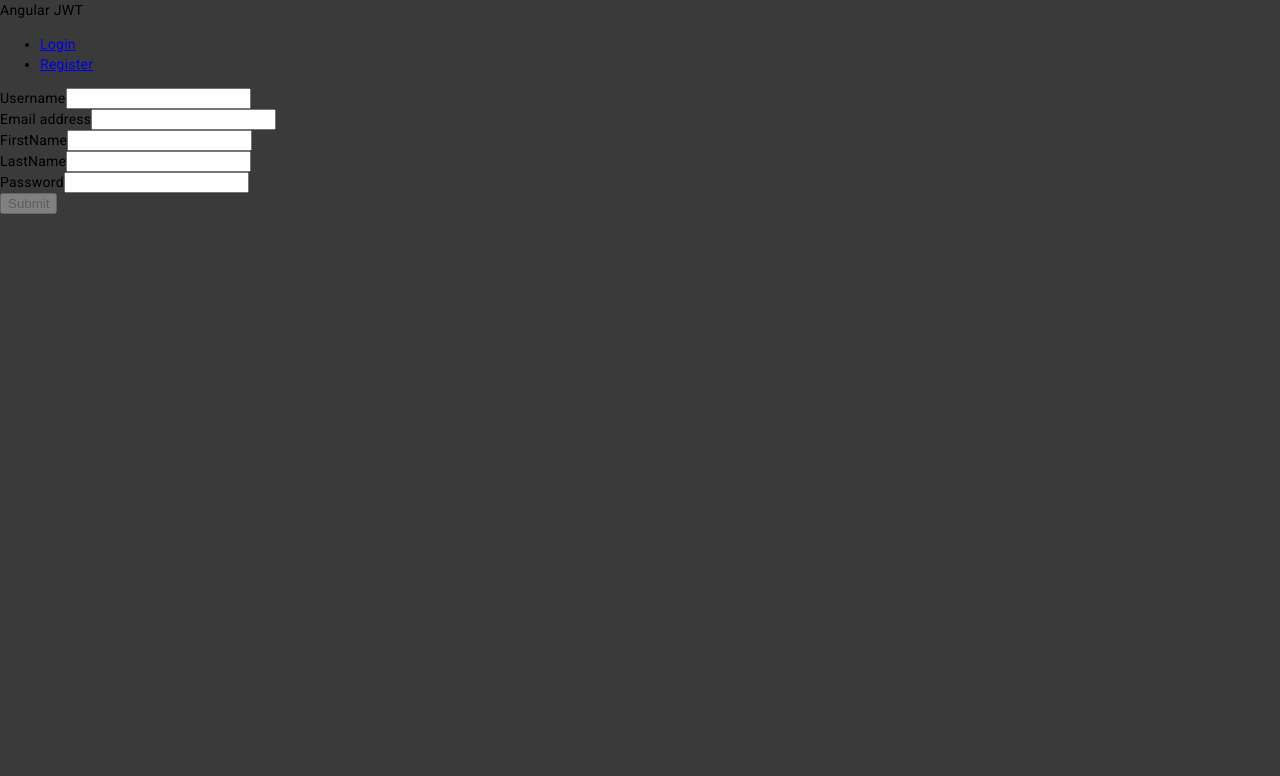
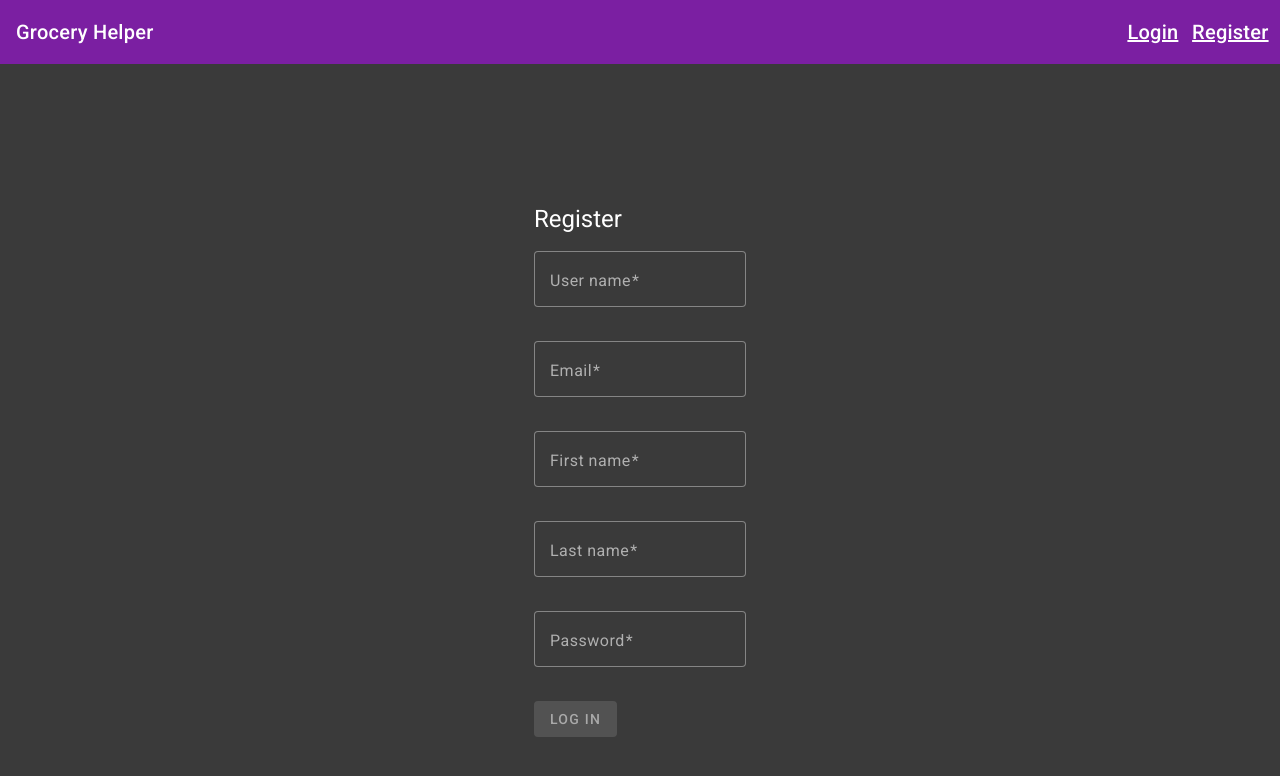
Before and after one commit to Xinck7/Grocery-Helper, an Angular app in the folder frontend/GroceryHelper/: page /register in a window 1280 px wide. Shown: the top 776 px of the page. Built offline with nearby package versions, Linux system fonts and the light colour scheme.

Commit message:
Cleaned login and register CSS

```diff
--- a/frontend/GroceryHelper/src/app/components/login/login.component.html
+++ b/frontend/GroceryHelper/src/app/components/login/login.component.html
@@ -1,4 +1,4 @@
-<div class="row">
+<!-- <div class="row">
   <div class="col-6 offset-3">
     <form [formGroup]="loginForm" (ngSubmit)="onSubmit()">
       <div class="mb-3">
@@ -22,8 +22,8 @@
       <button type="submit" class="btn btn-primary" [disabled]="!loginForm.valid || isSubmitted">Submit</button>
     </form>
   </div>
-</div>
-<!-- <div class="login-form-container">
+</div> -->
+<div class="login-form-container">
   <h1>Log in</h1>
   <form [formGroup]="loginForm" (ngSubmit)="onSubmit()">
     <p>
@@ -42,4 +42,4 @@
       <button mat-flat-button color="primary" type="submit" cdkFocusInitial [disabled]="!loginForm.valid || isSubmitted">LOG IN</button>
     </p>
   </form>
-</div> -->
+</div>
--- a/frontend/GroceryHelper/src/app/components/nav-bar/nav-bar.component.css
+++ b/frontend/GroceryHelper/src/app/components/nav-bar/nav-bar.component.css
@@ -1,17 +1,8 @@
-.sidenav-container {
-  height: 100%;
+.spacer {
+  flex: 1 1 auto;
 }
-
-.sidenav {
-  width: 200px;
+.login-register{
+  margin: 2%;
+  padding: 4px;
+  color:white;
 }
-
-.sidenav .mat-toolbar {
-  background: inherit;
-}
-
-.mat-toolbar.mat-primary {
-  position: sticky;
-  top: 0;
-  z-index: 1;
-}
--- a/frontend/GroceryHelper/src/app/components/nav-bar/nav-bar.component.html
+++ b/frontend/GroceryHelper/src/app/components/nav-bar/nav-bar.component.html
@@ -1,4 +1,4 @@
-<header class="d-flex flex-wrap justify-content-center py-3 mb-4 border-bottom">
+<!-- <header class="d-flex flex-wrap justify-content-center py-3 mb-4 border-bottom">
   <div class="d-flex align-items-center mb-3 mb-md-0 me-md-auto text-dark text-decoration-none">
     <span class="fs-4">Angular JWT</span>
   </div>
@@ -11,4 +11,29 @@
       <li class="nav-item"><a [routerLink]="['/register']" [routerLinkActive]="'active'" class="nav-link">Register</a></li>
     </ng-template>
   </ul>
-</header>
+</header> -->
+<!-- <p>
+  <mat-toolbar color="primary">
+    <button mat-icon-button class="example-icon" aria-label="Example icon-button with menu icon">
+      <mat-icon>menu</mat-icon>
+    </button>
+    <span>My App</span>
+    <span class="example-spacer"></span>
+    <button mat-icon-button class="example-icon favorite-icon" aria-label="Example icon-button with heart icon">
+      <mat-icon>favorite</mat-icon>
+    </button>
+    <button mat-icon-button class="example-icon" aria-label="Example icon-button with share icon">
+      <mat-icon>share</mat-icon>
+    </button>
+  </mat-toolbar>
+</p> -->
+<p>
+  <mat-toolbar color="primary">
+    <span>Grocery Helper</span>
+    <span class="spacer"></span>
+    <mat-nav-list>
+      <a class="login-register" [routerLink]="['/']" [routerLinkActive]="'active'" [routerLinkActiveOptions]="{exact: true}">Login</a>
+      <a class="login-register" [routerLink]="['/register']" [routerLinkActive]="'active'">Register</a>
+    </mat-nav-list>
+  </mat-toolbar>
+</p>
--- a/frontend/GroceryHelper/src/app/components/register/register.component.css
+++ b/frontend/GroceryHelper/src/app/components/register/register.component.css
@@ -0,0 +1,13 @@
+:host{
+    height: 100%;
+    display: flex;
+    flex-direction: column;
+    align-items: center;
+    justify-content: center;
+}
+
+/* // Display content in a column */
+.wrapper{
+    display: flex;
+    flex-direction: column;
+}
--- a/frontend/GroceryHelper/src/app/components/register/register.component.html
+++ b/frontend/GroceryHelper/src/app/components/register/register.component.html
@@ -1,4 +1,4 @@
-<div class="row">
+<!-- <div class="row">
     <div class="col-6 offset-3">
       <form [formGroup]="registerForm" (ngSubmit)="onSubmit()">
         <div class="mb-3">
@@ -52,4 +52,42 @@
         <button type="submit" class="btn btn-primary" [disabled]="!registerForm.valid || isSubmitted">Submit</button>
       </form>
     </div>
+  </div> -->
+  <div class="register-form-container">
+    <h1>Register</h1>
+    <form [formGroup]="registerForm" (ngSubmit)="onSubmit()">
+      <p>
+        <mat-form-field appearance="outline">
+          <mat-label>User name</mat-label>
+          <input matInput formControlName="username">
+        </mat-form-field>
+      </p>
+      <p>
+        <mat-form-field appearance="outline">
+          <mat-label>Email</mat-label>
+          <input matInput formControlName="email">
+        </mat-form-field>
+      </p>
+      <p>
+        <mat-form-field appearance="outline">
+          <mat-label>First name</mat-label>
+          <input matInput formControlName="firstname">
+        </mat-form-field>
+      </p>
+      <p>
+        <mat-form-field appearance="outline">
+          <mat-label>Last name</mat-label>
+          <input matInput formControlName="lastname">
+        </mat-form-field>
+      </p>
+      <p>
+        <mat-form-field appearance="outline">
+          <mat-label>Password</mat-label>
+          <input matInput formControlName="password" type="password">
+        </mat-form-field>
+      </p>
+      <p>
+        <button mat-flat-button color="primary" type="submit" cdkFocusInitial [disabled]="!registerForm.valid || isSubmitted">LOG IN</button>
+      </p>
+    </form>
   </div>
--- a/frontend/GroceryHelper/src/app/services/auth.service.ts
+++ b/frontend/GroceryHelper/src/app/services/auth.service.ts
@@ -13,13 +13,9 @@ export class AuthService {
    baseUrl = environment.base_url
 
   login(data: any) {
-    // console.log("sanity check");
-    // console.log(`${this.baseUrl}/login`);
     return this.http.post(`${this.baseUrl}/login`, data)
       .pipe(map(result => {
         localStorage.setItem('authUser', JSON.stringify(result));
-         console.log("this is the result")
-         console.log(result)
         return result;
       }));
   }
```
Lines whose indentation alone changed are shown as unchanged.
